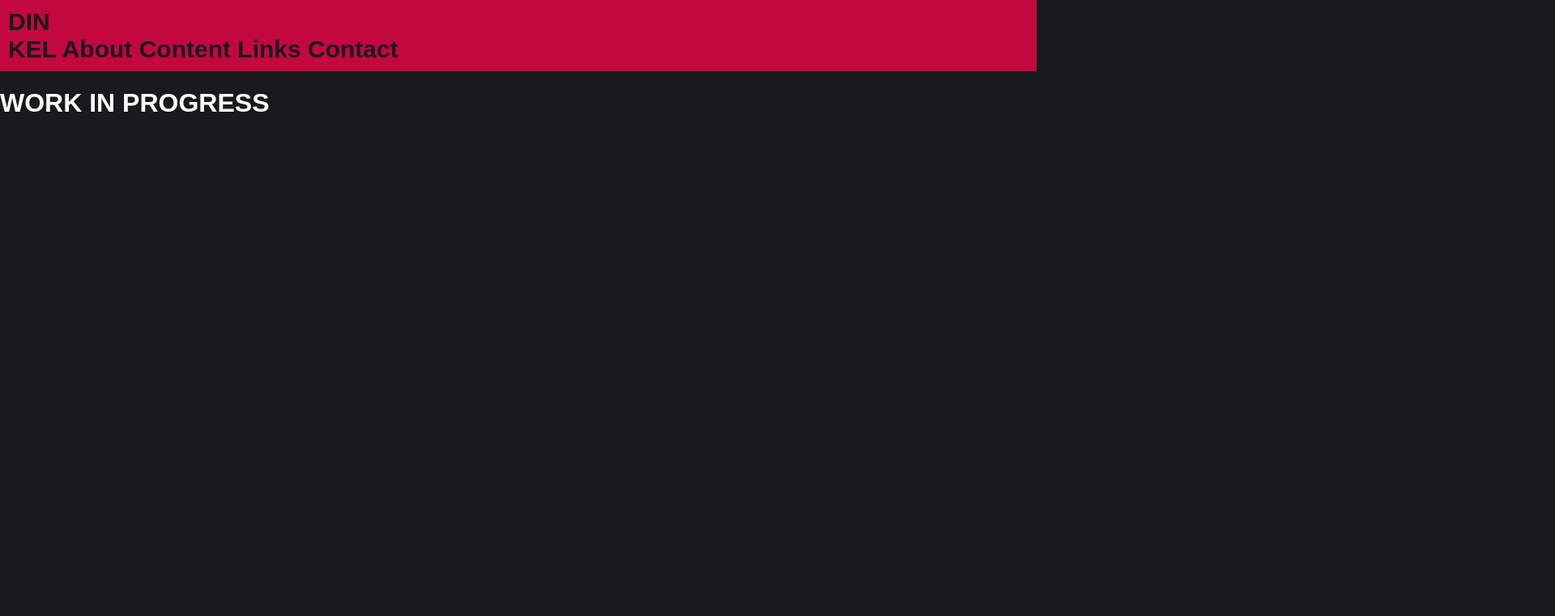
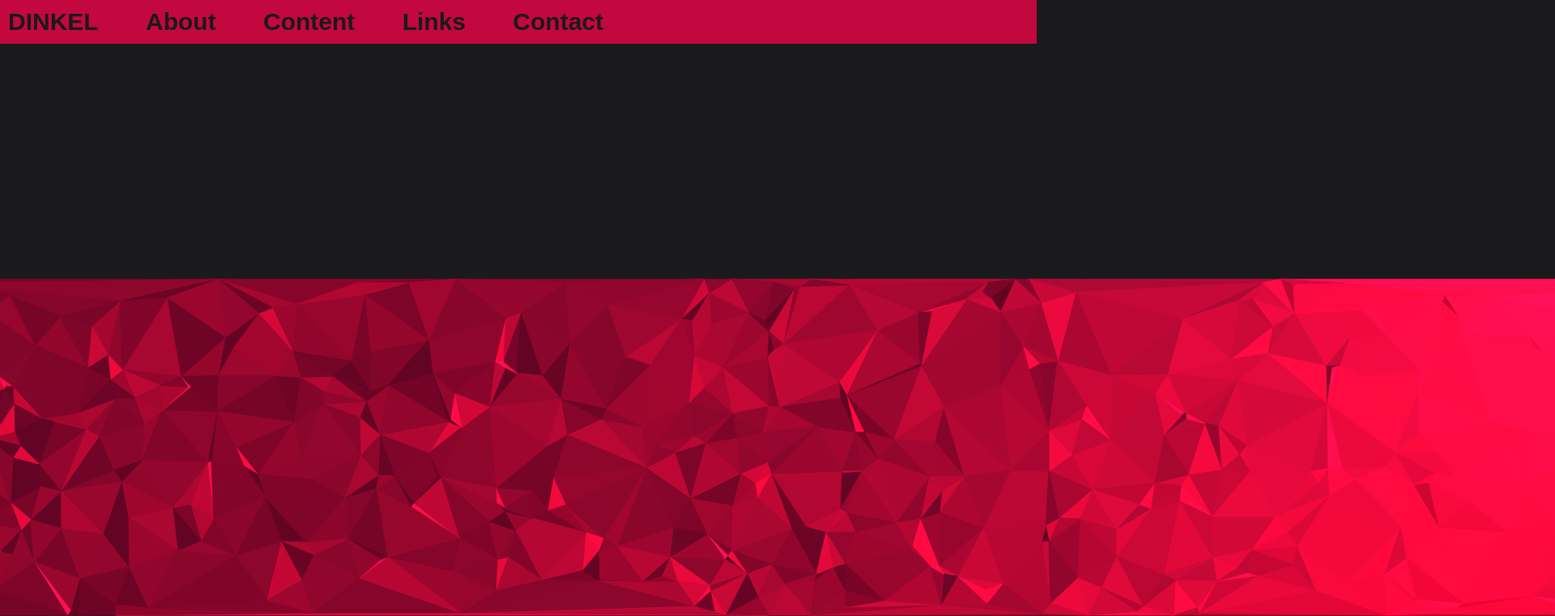
Before and after one commit to DoktorDinkel/doktordinkel.com, a plain HTML site: page index.html in a window 1280 px wide. Shown: the top 761 px of the page at 81% size, 1920 px wide, since content can reach past the window. Drawn offline with Linux system fonts and the light colour scheme.

Commit message:
Added image on homepage

```diff
--- a/css/style.css
+++ b/css/style.css
@@ -1,11 +1,12 @@
 /*
 https://visme.co/blog/website-color-schemes/
+https://msurguy.github.io/triangles/
 */
 
 body {
     background-color: #1A1A1D;
-    margin: 0%;
-    padding: 0%;
+    margin: 0;
+    padding: 0;
     color: white;
     font-family: Arial, Helvetica, sans-serif;
 }
@@ -23,8 +24,18 @@ a {
 
 .topNav a {
     color: #1A1A1D;
+    margin-left: 50px;
 }
 
 .topNav a:hover {
     color: white;
 }
+
+.topNav #currentPage {
+    text-decoration: underline;
+}
+
+.topNav #dinkelCorner {
+    font-family: fantasy;
+    margin-left: 0;
+}
--- a/index.html
+++ b/index.html
@@ -10,7 +10,7 @@
 <body>
 
     <div class="topNav">
-        <a href="#" id="dinkelCorner">DIN<br>KEL</a>
+        <a href="#" id="dinkelCorner">DINKEL</a>
         <a href="#">About</a>
         <a href="#">Content</a>
         <a href="#">Links</a>
@@ -18,6 +18,8 @@
 
     </div>
 
+    <img src="images/triangles-download.png" alt="Image with triangles in purple and dark gray" id="homeBg">
+
     <h1>WORK IN PROGRESS</h1>
 
 </body>
```
Also changed, not shown: images/triangles-download.png (added).
